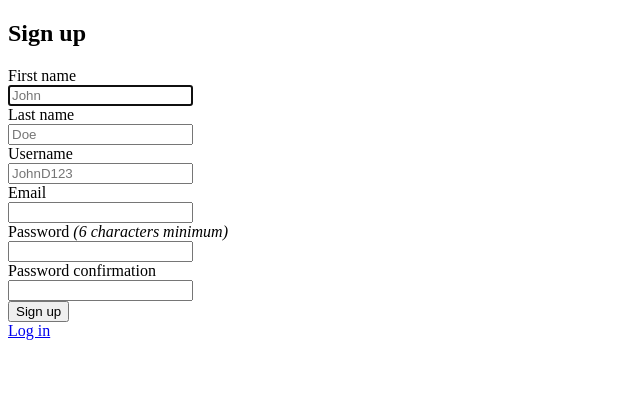
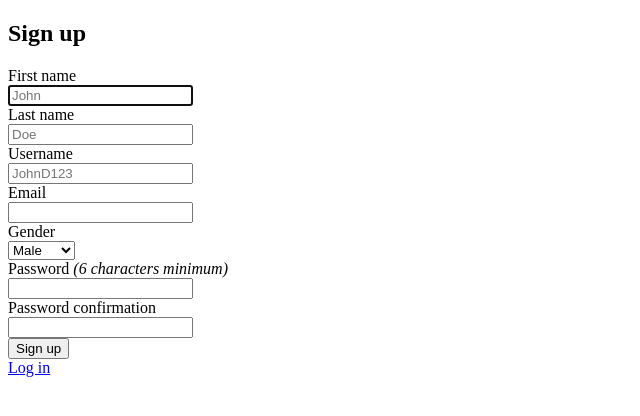
Before and after one commit to Kuren20052002/Rambook, a Rails app: page /users/sign_up in a window 1280 px wide. Shown: the top 416 px of the page, without its empty margins (0-640 px from the left). Run offline with Rails 7, Linux system fonts and the light colour scheme; some libraries are stand-ins or nearby versions.

Commit message:
Add gender or users

```diff
--- a/app/models/user.rb
+++ b/app/models/user.rb
@@ -12,6 +12,7 @@ class User < ApplicationRecord
   validates_format_of :username, with: /^[a-zA-Z0-9_\.]*$/, multiline: true
   validates :first_name, presence: true
   validates :last_name, presence: true
+  validates :gender, inclusion: { in: [ "boy", "girl" ], message: "%{value} is not a valid gender" }
 
   def login
     @login || self.username || self.email
--- a/app/views/devise/registrations/edit.html.erb
+++ b/app/views/devise/registrations/edit.html.erb
@@ -26,6 +26,11 @@
   <div class="field">
     <%= f.label :username %><br />
     <%= f.text_field :username, autofocus: true, placeholder: "JohnD123" %>
+  </div>
+
+  <div class="field">
+    <%= f.label :gender %><br />
+    <%= f.select(:gender, options_for_select([['Male', 'male'], ['Female', 'female']])) %>
   </div>
 
   <div class="field">
--- a/app/views/devise/registrations/new.html.erb
+++ b/app/views/devise/registrations/new.html.erb
@@ -24,6 +24,11 @@
   </div>
 
   <div class="field">
+    <%= f.label :gender %><br />
+    <%= f.select(:gender, options_for_select([['Male', 'boy'], ['Female', 'girl']])) %>
+  </div>
+
+  <div class="field">
     <%= f.label :password %>
     <% if @minimum_password_length %>
     <em>(<%= @minimum_password_length %> characters minimum)</em>
--- /dev/null
+++ b/db/migrate/20241213081946_add_gender_to_user.rb
@@ -0,0 +1,5 @@
+class AddGenderToUser < ActiveRecord::Migration[8.0]
+  def change
+    add_column :users, :gender, :string
+  end
+end
```
Also changed, not shown: db/schema.rb.
